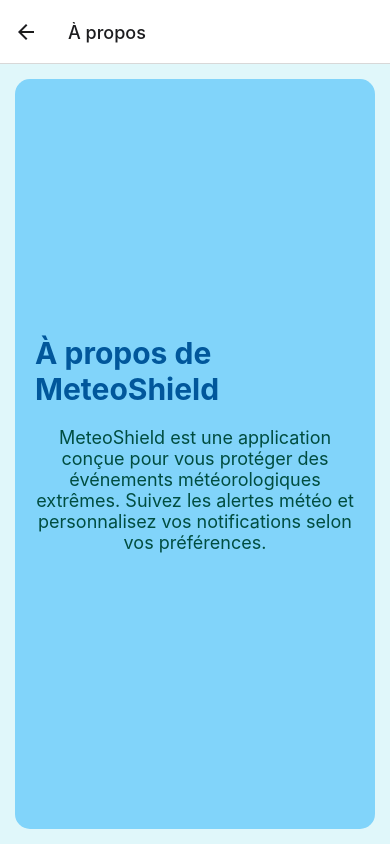
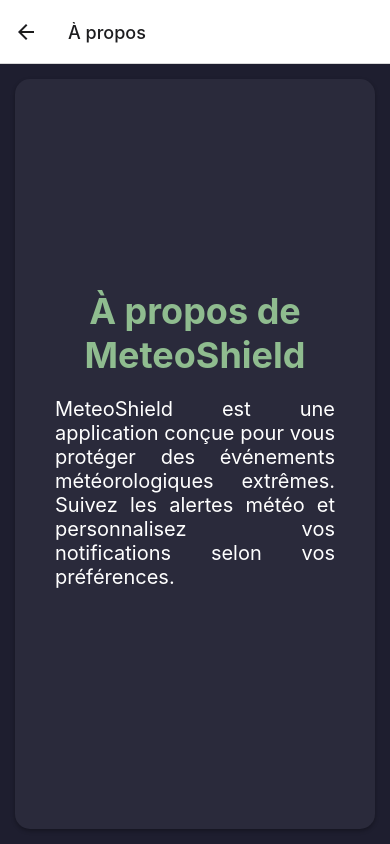
Before and after one commit to jadecrtl/MeteoShieldV1, a React Native app: screen /About in a window 390 px wide. Built offline with nearby package versions, Linux system fonts and the light colour scheme.

Commit message:
Création d'un design pour les fichiers HomeScreen.js et AboutScreen.js test v1.2

```diff
--- a/screens/AboutScreen.js
+++ b/screens/AboutScreen.js
@@ -1,11 +1,16 @@
 import React from 'react';
 import { SafeAreaView, View, Text, StyleSheet } from 'react-native';
 
+// Composant AboutScreen qui affiche des informations sur l'application MeteoShield
 const AboutScreen = () => {
   return (
+    // Utilisation de SafeAreaView pour éviter les chevauchements avec les éléments de l'interface utilisateur du système
     <SafeAreaView style={styles.container}>
       <View style={styles.about}>
+        {/* Titre de la section "À propos de MeteoShield" */}
         <Text style={styles.title}>À propos de MeteoShield</Text>
+
+        {/* Description de l'application et de ses fonctionnalités */}
         <Text style={styles.text}>
           MeteoShield est une application conçue pour vous protéger des événements météorologiques extrêmes.
           Suivez les alertes météo et personnalisez vos notifications selon vos préférences.
@@ -15,32 +20,42 @@ const AboutScreen = () => {
   );
 };
 
+// Styles pour le composant AboutScreen
 const styles = StyleSheet.create({
   container: {
-    flex: 1,
-    backgroundColor: '#E0F7FA',
+    flex: 1, // Utilisation de flex pour remplir tout l'espace disponible
+    backgroundColor: '#1E1E2F', // Couleur de fond sombre pour un contraste avec le contenu
+    padding: 20, // Espacement autour du conteneur principal
   },
   about: {
-    flex: 1,
-    justifyContent: 'center',
-    alignItems: 'center',
-    backgroundColor: '#81D4FA',
-    padding: 20,
-    borderRadius: 15,
-    margin: 15,
+    flex: 1, // Permet au contenu de prendre tout l'espace vertical
+    justifyContent: 'center', // Centrer le contenu verticalement
+    alignItems: 'center', // Centrer le contenu horizontalement
+    backgroundColor: '#2A2A3B', // Couleur de fond de la section "À propos"
+    padding: 40, // Espacement intérieur de 40 unités
+    borderRadius: 15, // Coins arrondis pour un aspect esthétique
+    margin: 15, // Marges autour de la section
+    shadowColor: '#000', // Couleur de l'ombre
+    shadowOffset: { width: 0, height: 2 }, // Décalage de l'ombre
+    shadowOpacity: 0.3, // Opacité de l'ombre
+    shadowRadius: 4, // Rayon de l'ombre
+    elevation: 5, // Élévation pour Android
   },
   title: {
-    fontSize: 30,
-    fontWeight: 'bold',
-    color: '#01579B',
-    marginBottom: 20,
+    fontSize: 36, // Taille de la police pour le titre
+    fontWeight: 'bold', // Mettre le texte en gras
+    color: '#8FBC8F', // Couleur du texte du titre (orange vif)
+    marginBottom: 20, // Marge en bas du titre pour espacer du texte suivant
+    textAlign: 'center', // Centrer le titre
   },
   text: {
-    fontSize: 18,
-    textAlign: 'center',
-    color: '#004D40',
-    marginBottom: 20,
+    fontSize: 20, // Taille de la police pour le texte descriptif
+    textAlign: 'justify', // Justifier le texte
+    color: '#FFFFFF', // Couleur du texte descriptif (blanc)
+    marginBottom: 30, // Marge en bas du texte pour espacer d'éventuels éléments suivants
   },
 });
 
+
+// Exportation du composant AboutScreen pour l'utiliser dans d'autres parties de l'application
 export default AboutScreen;
--- a/screens/HomeScreen.js
+++ b/screens/HomeScreen.js
@@ -1,48 +1,66 @@
-import React from 'react';
-import { SafeAreaView, View, Text, Button, StyleSheet } from 'react-native';
+import React from 'react'; // Importation de React pour créer des composants
+import { SafeAreaView, View, Text, Button, StyleSheet } from 'react-native'; // Importation des composants nécessaires de React Native
 
+// Composant HomeScreen qui représente l'écran d'accueil de l'application
 const HomeScreen = ({ navigation }) => {
   return (
+    // Utilisation de SafeAreaView pour éviter les chevauchements avec les éléments de l'interface utilisateur du système
     <SafeAreaView style={styles.container}>
       <View style={styles.home}>
+        {/* Titre de l'application MeteoShield */}
         <Text style={styles.title}>MeteoShield</Text>
+
+        {/* Message de bienvenue pour l'utilisateur */}
         <Text style={styles.text}>Bienvenue sur l'application MeteoShield</Text>
+
+        {/* Bouton pour naviguer vers l'écran "À propos" */}
         <Button
-          title="À propos"
-          onPress={() => navigation.navigate('About')}
-          color="#007ACC"
+          title="À propos" // Texte affiché sur le bouton
+          onPress={() => navigation.navigate('About')} // Action à effectuer lors du pressage du bouton : navigation vers l'écran "About"
+          color="#007ACC" // Couleur du bouton
         />
       </View>
     </SafeAreaView>
   );
 };
 
+// Styles pour le composant HomeScreen
 const styles = StyleSheet.create({
   container: {
-    flex: 1,
-    backgroundColor: '#E0F7FA',
+    flex: 1, // Utilisation de flex pour remplir tout l'espace disponible
+    backgroundColor: '#1E1E2F', // Couleur de fond sombre pour un contraste avec le contenu
+    padding: 20, // Espacement autour du conteneur principal
   },
   home: {
-    flex: 1,
-    justifyContent: 'center',
-    alignItems: 'center',
-    backgroundColor: '#80DEEA',
-    padding: 20,
-    borderRadius: 15,
-    margin: 15,
+    flex: 1, // Permet au contenu de prendre tout l'espace vertical
+    justifyContent: 'center', // Centrer le contenu verticalement
+    alignItems: 'center', // Centrer le contenu horizontalement
+    backgroundColor: '#2A2A3B', // Couleur de fond de la section d'accueil
+    padding: 40, // Espacement intérieur de 40 unités
+    borderRadius: 15, // Coins arrondis pour un aspect esthétique
+    margin: 15, // Marges autour de la section
+    shadowColor: '#000', // Couleur de l'ombre
+    shadowOffset: { width: 0, height: 2 }, // Décalage de l'ombre
+    shadowOpacity: 0.3, // Opacité de l'ombre
+    shadowRadius: 4, // Rayon de l'ombre
+    elevation: 5, // Élévation pour Android
   },
   title: {
-    fontSize: 30,
-    fontWeight: 'bold',
-    color: '#01579B',
-    marginBottom: 20,
+    fontSize: 36, // Taille de la police pour le titre
+    fontWeight: 'bold', // Mettre le texte en gras
+    color: '#8FBC8F', // Couleur du texte du titre (orange vif)
+    marginBottom: 20, // Marge en bas du titre pour espacer du texte suivant
+    textAlign: 'center', // Centrer le titre
   },
   text: {
-    fontSize: 18,
-    textAlign: 'center',
-    color: '#004D40',
-    marginBottom: 20,
+    fontSize: 20, // Taille de la police pour le texte descriptif
+    textAlign: 'justify', // Justifier le texte
+    color: '#FFFFFF', // Couleur du texte descriptif (blanc)
+    marginBottom: 30, // Marge en bas du texte pour espacer d'éventuels éléments suivants
   },
 });
 
+
+
+// Exportation du composant HomeScreen pour l'utiliser dans d'autres parties de l'application
 export default HomeScreen;
```
Also changed, not shown: App.js (+14 -6 lines).
